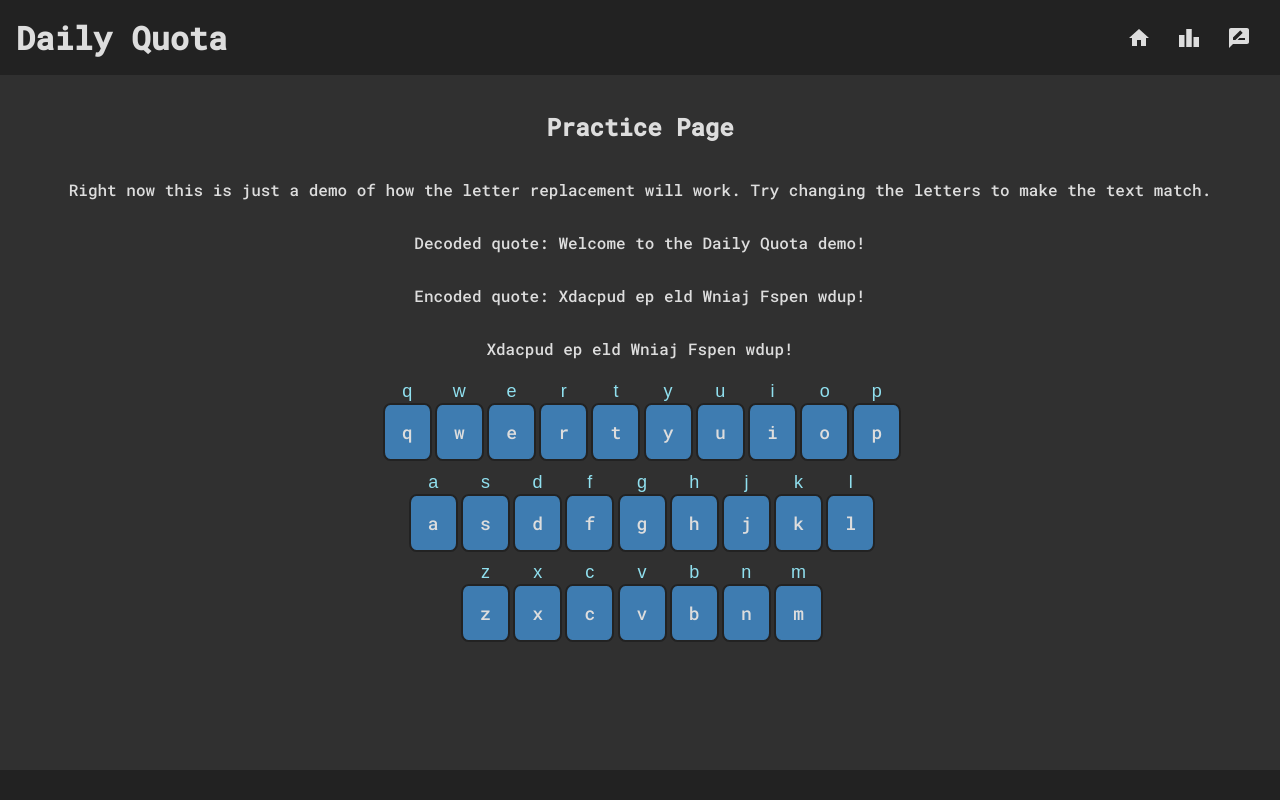
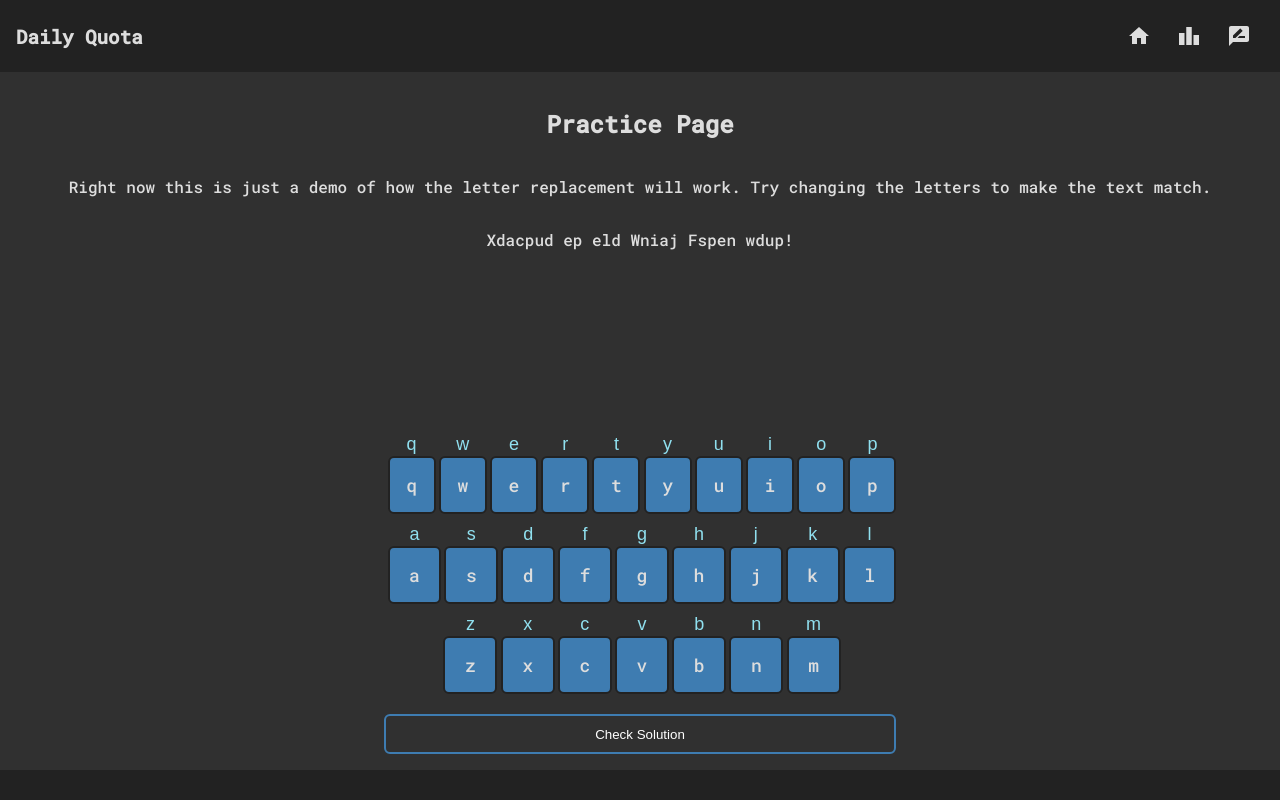
Before and after one commit to tombloor/dailyquota, a React (Create React App) app: page /practice in a window 1280 px wide. Built offline with nearby package versions, Linux system fonts and the light colour scheme.

Commit message:
some stuff I forgot to commit (bad)

```diff
--- a/src/components/Decoder.module.css
+++ b/src/components/Decoder.module.css
@@ -2,6 +2,8 @@
     font-size: 18px;
     display: flex;
     flex-direction: column;
+    max-width: 512px;
+    margin-top: auto;
 }
 
 .row {
@@ -11,8 +13,9 @@
 }
 
 .decoderWrapper {
-    width: 2.5em;
+    max-width: 50px;
     margin: .2em;
+    flex-basis: 100%;
 }
 
 .decoderItem {
@@ -21,7 +24,7 @@
     align-items: center;
     background-color: #3E7CB1;
     border: 2px solid #222;
-    border-radius: 15%;
+    border-radius: 6px;
     width: 100%;
     height: 3em;
 }
@@ -45,3 +48,17 @@ input::selection {
     background-color: #90E0EF;
     color: #222;
 }
+
+button {
+    width: 100%;
+    background-color: transparent;
+    color: white;
+    border: 2px solid #3E7CB1;
+    border-radius: 6px;
+    height: 40px;
+    margin-top: 1rem;
+    transition: all .5s;
+}
+button:hover {
+    background-color: #222;
+}
--- a/src/components/Decoder.tsx
+++ b/src/components/Decoder.tsx
@@ -6,7 +6,8 @@ import styles from './Decoder.module.css';
 
 type DecoderProps = {
     cipher: string,
-    onChange: (newCipher:string) => void
+    onChange: (newCipher:string) => void,
+    onSubmit: () => void
 }
 
 export function Decoder(props: DecoderProps) {
@@ -56,6 +57,9 @@ export function Decoder(props: DecoderProps) {
                     return items[key];
                 })}
             </div>
+            <div className={styles.row}>
+                <button onClick={props.onSubmit}>Check Solution</button>
+            </div>
         </div>
     )
 }
--- a/src/components/TopNav.module.css
+++ b/src/components/TopNav.module.css
@@ -2,6 +2,7 @@
 .siteTitle {
     margin: 0 auto 0 0;
     padding: 0;
+    font-size: 1.2rem;
 }
 
 .siteHeader {
--- a/src/routes/Practice.tsx
+++ b/src/routes/Practice.tsx
@@ -42,6 +42,14 @@ export default function Practice(props: any) {
         setDecodedQuote(applyCipher(data.encrypted, newCipher));
     }
 
+    const handleCheckSolution = () => {
+        if (decodedQuote == data.quote) {
+            alert('Success! 🎊');
+        } else {
+            alert('Not quite! 🙅');
+        }
+    }
+
     return (
     <>
         <h2>Practice Page</h2>
@@ -49,10 +57,10 @@ export default function Practice(props: any) {
             Right now this is just a demo of how the letter replacement will work. Try changing the letters to make
             the text match.
         </p>
-        <p>Decoded quote: {data.quote}</p>
-        <p>Encoded quote: {data.encrypted}</p>
+        {/* <p>Decoded quote: {data.quote}</p>
+        <p>Encoded quote: {data.encrypted}</p> */}
         <p>{decodedQuote}</p>
-        <Decoder cipher={cipher} onChange={handleCipherChange} />
+        <Decoder cipher={cipher} onChange={handleCipherChange} onSubmit={handleCheckSolution} />
     </>
     )
 }
```
Also changed, not shown: 1 other file (tests, documents, lock files or other folders).
